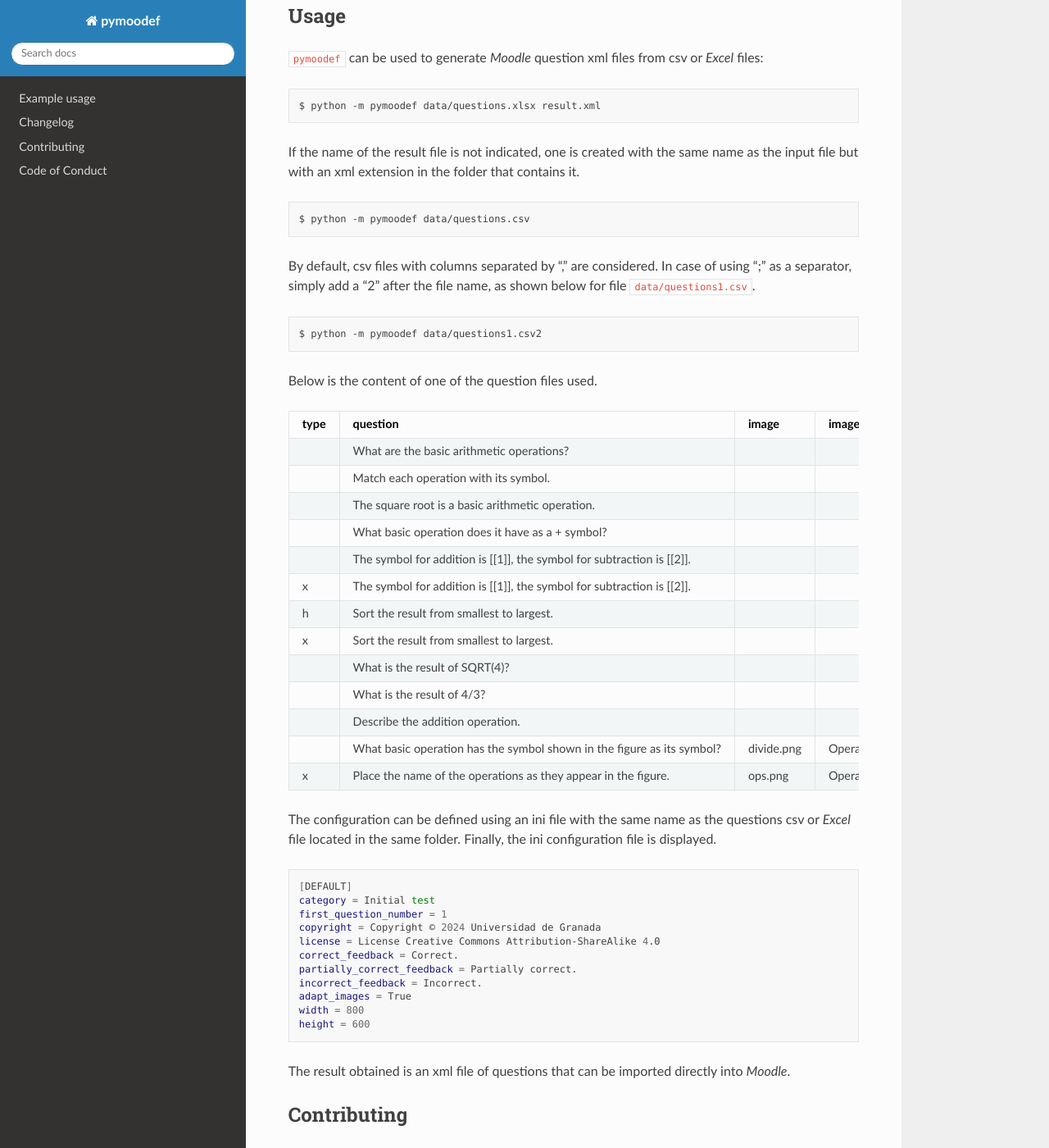
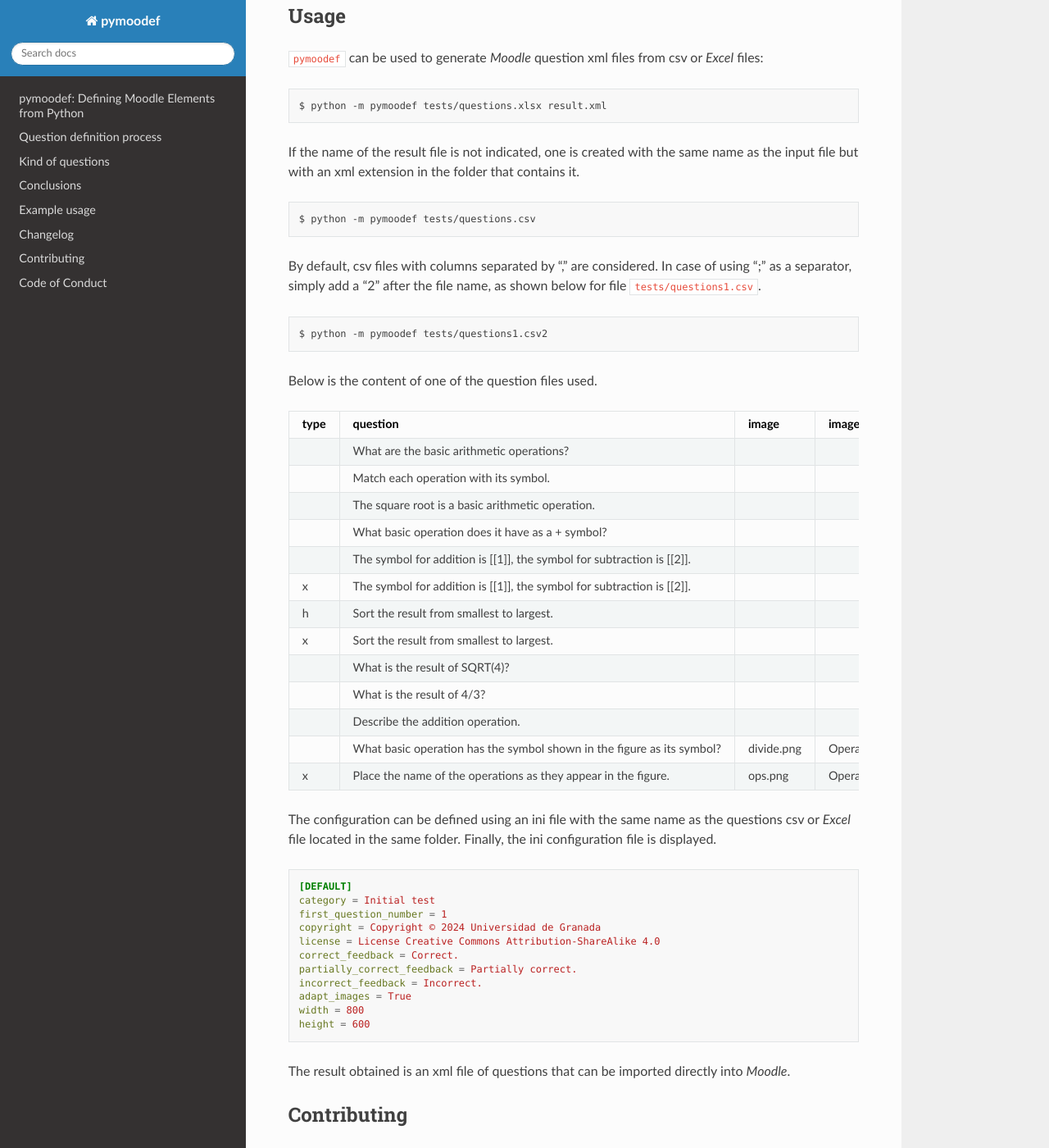
Before and after one commit to josesamos/pymoodef, a Sphinx documentation site: the page built from docs/index.md, in a window 1280 px wide and 1400 px high, scrolled down 642 px. Shown: the whole window at 82% size. Built offline with Sphinx 7.4.7 and the Read the Docs theme 2.0.0, drawn with Linux system fonts in a browser that asks for light colours; pages that are not in the unit, such as notebooks, are missing from menus; some of the changed lines change nothing that is shown.

Commit message:
docs: vignette

````diff
--- a/README.md
+++ b/README.md
@@ -35,7 +35,7 @@
 or *Excel* files:
 
 ``` bash
-$ python -m pymoodef data/questions.xlsx result.xml
+$ python -m pymoodef tests/questions.xlsx result.xml
 ```
 
 If the name of the result file is not indicated, one is created with the
@@ -43,15 +43,15 @@
 contains it.
 
 ``` bash
-$ python -m pymoodef data/questions.csv
+$ python -m pymoodef tests/questions.csv
 ```
 
 By default, csv files with columns separated by “,” are considered. In
 case of using “;” as a separator, simply add a “2” after the file name,
-as shown below for file `data/questions1.csv`.
+as shown below for file `tests/questions1.csv`.
 
 ``` bash
-$ python -m pymoodef data/questions1.csv2
+$ python -m pymoodef tests/questions1.csv2
 ```
 
 Below is the content of one of the question files used.
@@ -76,7 +76,7 @@
 the questions csv or *Excel* file located in the same folder. Finally,
 the ini configuration file is displayed.
 
-``` bash
+``` ini
 [DEFAULT]
 category = Initial test
 first_question_number = 1
--- a/docs/index.md
+++ b/docs/index.md
@@ -5,6 +5,7 @@
 :maxdepth: 1
 :hidden:
 
+pymoodef.md
 example.ipynb
 changelog.md
 contributing.md
--- /dev/null
+++ b/docs/pymoodef.md
@@ -0,0 +1,427 @@
+
+<!-- README.md is generated from README.Rmd. Please edit that file -->
+
+# pymoodef: Defining Moodle Elements from Python
+
+[*Moodle*](https://moodle.org/) is a widespread open source learning
+platform. It is the official teaching support platform of the University
+of Granada (Spain), where we develop this package.
+
+The goal of the `pymoodef` package is to harness the power of Python to
+make defining *Moodle* elements easier. In particular, this first
+version is focused on the definition of questions for quizzes.
+
+The process is as follows: we define the questions in Python, from the
+definition, we generate an xml file that we can import directly into
+*Moodle*.
+
+What does this package provide? On the one hand, we have simplified the
+process of manually defining the questions, considering only the
+essential parameters for each type. On the other hand, the package
+offers an infrastructure that allows the automatic or semi-automatic
+generation of questions from Python: to define a question we simply need
+to include a row in a a csv file or an *Excel* file.
+
+The rest of this document is structured as follows: First, the general
+process of defining questions is presented. Next, we show the types of
+questions considered and how to define them. Finally, the document ends
+with conclusions.
+
+# Question definition process
+
+One of the main objectives considered in the package design has been to
+simplify the definition of the questions. To do this, we have considered
+for each question the default values that we use most frequently and we
+only have to define the specific components of the question:
+
+- statement,
+- an optional image and
+- answers.
+
+We do not even have to define the type, only, in some cases, indicate
+some additional detail, such as the orientation of the presentation of
+the answers. The type is deduced from the definition.
+
+Questions are defined within the framework of a *category* (*Moodle*
+concept). In its definition we have included the general configuration
+parameters for all questions.
+
+Therefore, the definition process is as follows:
+
+1.  Define the category (and general characteristics).
+
+2.  Define questions.
+
+3.  Generate the xml file with the result.
+
+4.  Import the xml file from *Moodle*.
+
+As a result, the questions are added to the question bank within the
+category and can be used directly in the definition of quizzes. If we
+need to configure a specific aspect of a question, it can be done there.
+
+In this section we are going to show the first three points of this
+process.
+
+## Define the category and general characteristics
+
+To define a category we use a configuration ini file, where the category
+and other general characteristics of all the questions are indicated.
+
+Below are the parameters that are defined next to the question category.
+
+``` ini
+[DEFAULT]
+category = Initial test
+first_question_number = 1
+copyright = Copyright © 2024 Universidad de Granada
+license = License Creative Commons Attribution-ShareAlike 4.0
+correct_feedback = Correct.
+partially_correct_feedback = Partially correct.
+incorrect_feedback = Incorrect.
+adapt_images = True
+width = 800
+height = 600
+```
+
+In addition to the category name in the `category` parameter, we define
+the `copyright` and `license` parameters that will appear between
+comments in the xml file associated with each question, as can be seen
+below.
+
+``` xml
+<?xml version="1.0" encoding="UTF-8"?>
+<quiz>
+  <question type="category">
+    <category> <text>$course$/top/Initial test</text> </category>
+    <info format="html"> <text></text> </info>
+    <idnumber></idnumber>
+  </question>
+<question type="...">
+...
+<questiontext format="html">
+  <text><![CDATA[
+     <!-- Copyright © 2024 Universidad de Granada -->
+     <!-- License Creative Commons Attribution-ShareAlike 4.0 -->
+     ... ]]></text>
+...
+</questiontext>
+...
+</question>
+</quiz>
+```
+
+Questions have a name, which is displayed as a summary in the *Moodle*
+question bank. We compose the name from the number of the question, the
+type of question that we have deduced and the beginning of its
+statement. For example, below is a generated question name.
+
+``` xml
+<?xml version="1.0" encoding="UTF-8"?>
+<quiz>
+...
+<question type="multichoice">
+<name> <text>q_001_multichoice_what_are_the_basic_arithmetic_operations</text> </name>
+...
+</question>
+</quiz>
+```
+
+Using the parameter `first_question_number`, the number that will be
+assigned to the first question is defined, with a three-digit format.
+This number will increase for each question.
+
+For each question we can indicate feedback text for cases in which the
+answer is correct, partially correct or incorrect: The corresponding
+values are provided by the `correct_feedback`,
+`partially_correct_feedback` and `incorrect_feedback` parameters.
+
+Finally, each question stem can include an image. Sometimes the images
+we use have very different sizes and require a prior transformation to
+homogenize their presentation. This transformation can be carried out
+automatically by indicating it using the parameter `adapt_images`
+(default is `False`). Using the parameters `width` and `height` we
+indicate the size of the resulting image. It is advisable to test this
+functionality and adjust the size accordingly by viewing the result when
+defining a questionnaire in *Moodle*. **The original images are not
+modified**, only those that are embedded in the xml file.
+
+## Define questions
+
+We can define the questions in bulk using a csv file or an *Excel* file.
+Below is the structure of the files and how to use them for generating
+the result.
+
+### File structure
+
+In the included examples, the files have the following columns.
+
+``` csv
+type, question, image, image_alt, answer, a_1, a_2, a_3
+```
+
+We can add as many additional columns as we consider necessary. The
+names of the additional columns are not important, for example we can
+follow the same criteria: `a_4`, `a_5`, etc.
+
+In that file, we can include rows using a text editor, Python or some
+tool to edit csv or *Excel* files in spreadsheet format.
+
+Below is the content of the csv and *Excel* files included in this
+package.
+
+| type | question                                                                       | image      | image_alt  | answer                                              | a_1                       | a_2                                                              | a_3         |
+|------|--------------------------------------------------------------------------------|------------|------------|-----------------------------------------------------|---------------------------|------------------------------------------------------------------|-------------|
+|      | What are the basic arithmetic operations?                                      |            |            | Addition, subtraction, multiplication and division. | Addition and subtraction. | Addition, subtraction, multiplication, division and square root. |             |
+|      | Match each operation with its symbol.                                          |            |            | Addition\<\|\>+                                     | Subtraction\<\|\>-        | Multiplication\<\|\>\*                                           |             |
+|      | The square root is a basic arithmetic operation.                               |            |            | False                                               |                           |                                                                  |             |
+|      | What basic operation does it have as a + symbol?                               |            |            | Addition                                            |                           |                                                                  |             |
+|      | The symbol for addition is \[\[1\]\], the symbol for subtraction is \[\[2\]\]. |            |            | \+                                                  | \-                        |                                                                  |             |
+| x    | The symbol for addition is \[\[1\]\], the symbol for subtraction is \[\[2\]\]. |            |            | \+                                                  | \-                        |                                                                  |             |
+| h    | Sort the result from smallest to largest.                                      |            |            | 6/2                                                 | 6-2                       | 6+2                                                              | 6\*2        |
+| x    | Sort the result from smallest to largest.                                      |            |            | 6/2                                                 | 6-2                       | 6+2                                                              | 6\*2        |
+|      | What is the result of SQRT(4)?                                                 |            |            | 2                                                   | -2                        |                                                                  |             |
+|      | What is the result of 4/3?                                                     |            |            | 1.33\<\|\>0.03                                      |                           |                                                                  |             |
+|      | Describe the addition operation.                                               |            |            |                                                     |                           |                                                                  |             |
+|      | What basic operation has the symbol shown in the figure as its symbol?         | divide.png | Operation  | Division                                            |                           |                                                                  |             |
+| x    | Place the name of the operations as they appear in the figure.                 | ops.png    | Operations | Addition                                            | Multiplication            | Division                                                         | Subtraction |
+
+The type of question is deduced from the statement and the answers. The
+`type` column is used to distinguish between two types of questions and
+also to indicate the presentation of the answers. It can have three
+values: empty, `h` or any other value different from those two. In the
+above example it is `x`, that is, the third case: As we will see in the
+next section, it indicates that it is not a `multichoice` question and
+that the values are not displayed horizontally (`h` value).
+
+The question statement is defined by the column `question`.
+
+An image can be shown after statement. Using the column `image` we
+indicate the file that contains it: To include an image, simply include
+its location based on the location of the question definition file; in
+the examples the images are in the same folder as the question file
+(`divide.png` and `ops.png`). Each image must have a description that is
+indicated by the `image_alt` column.
+
+Finally we define the answers to the question. Using the column `answer`
+we indicate the first one. If necessary, we can indicate the rest in a
+variable way with the column names we want, as many as we need to
+include.
+
+There are types of questions in which two string values must be
+indicated for each answer. The criterion we have adopted to include two
+values in a cell is to use a separator and define them in a single
+string, the separator is `<|>`: It can be seen in the definition of some
+of the previous questions, for example, `Addition<|>+` or `1.33<|>0.03`.
+
+### Generation using a csv file or an *Excel* file
+
+If we place files for questions, `questions.csv` or `questions.xlsx`,
+and `questions.ini` in the same folder (files can have any name but it
+must be the same for the questions, csv or xlsx, and for the
+configuration, ini), we can generate file `questions.xml` (also in the
+same folder) in the following way.
+
+``` bash
+$ python -m pymoodef tests/questions.csv
+```
+
+For *Excel* files the definition is carried out in the same way.
+
+``` bash
+$ python -m pymoodef tests/questions.xlsx
+```
+
+We can also indicate the xml file that we want to be generated, as shown
+below.
+
+``` bash
+$ python -m pymoodef tests/questions.csv result.xml
+```
+
+By default, csv files with columns separated by “,” are considered. In
+case of using “;” as a separator, simply add a “2” after the file name,
+as shown below for file `tests/questions1.csv`.
+
+``` bash
+$ python -m pymoodef tests/questions1.csv2
+```
+
+## Generated xml file
+
+The generated file is the one that we can import from *Moodle* in the
+*Question Bank* section.
+
+If we have included images, the file size increases considerably because
+they are embedded in xml (not referenced).
+
+The definition file for a single question is shown below.
+
+``` xml
+<?xml version="1.0" encoding="UTF-8"?>
+<quiz>
+  <question type="category">
+    <category> <text>$course$/top/Initial test</text> </category>
+    <info format="html"> <text></text> </info>
+    <idnumber></idnumber>
+  </question>
+  <question type="multichoice">
+<name> <text>q_001_multichoice_what_are_the_basic_arithmetic_operations</text> </name>
+<questiontext format="html">
+  <text><![CDATA[
+     <!-- Copyright © 2024 Universidad de Granada -->
+     <!-- License Creative Commons Attribution-ShareAlike 4.0 -->
+     <p>What are the basic arithmetic operations?</p>]]></text>
+
+</questiontext>
+<generalfeedback format="html"> <text></text> </generalfeedback>
+<defaultgrade>1.0000000</defaultgrade>
+<penalty>0.5</penalty>
+<hidden>0</hidden>
+<idnumber></idnumber>
+<single>true</single>
+<shuffleanswers>true</shuffleanswers>
+<answernumbering>abc</answernumbering>
+<showstandardinstruction>0</showstandardinstruction>
+<correctfeedback format="moodle_auto_format"> <text>Correct.</text> </correctfeedback>
+<partiallycorrectfeedback format="moodle_auto_format"> <text></text> </partiallycorrectfeedback>
+<incorrectfeedback format="moodle_auto_format"> <text>Incorrect.</text> </incorrectfeedback>
+<answer fraction="100" format="html">
+   <text>Addition, subtraction, multiplication and division.</text>
+   <feedback format="html"> <text>Correct.</text> </feedback>
+</answer>
+<answer fraction="-50.000000000000000" format="html">
+   <text>Addition and subtraction.</text>
+   <feedback format="html"> <text>Incorrect.</text> </feedback>
+</answer>
+<answer fraction="-50.000000000000000" format="html">
+   <text>Addition, subtraction, multiplication, division and square root.</text>
+   <feedback format="html"> <text>Incorrect.</text> </feedback>
+</answer>
+</question>
+</quiz>
+```
+
+# Kind of questions
+
+We have simplified and generalized the definition process for 9 types of
+questions, so that we do not even have to indicate the type to define
+them, it is deduced from the definition: It depends on the value of the
+`answer` column. In some cases a character in the `type` column is used
+to distinguish between two types whose definition is identical or to
+indicate the orientation of the answers (horizontal or vertical), as we
+will see below. We dedicate a section to each type with the names that
+are generated in the xml file.
+
+## `essay`
+
+Only includes the question statement with or without an image (the
+`answer` field is empty). The answer to the question is made through
+free text. Below is an example that we had shown before.
+
+| type | question                         | image | image_alt | answer | a_1 | a_2 | a_3 |
+|------|----------------------------------|-------|-----------|--------|-----|-----|-----|
+|      | Describe the addition operation. |       |           |        |     |     |     |
+
+## `truefalse`
+
+The `answer` field contains the correct answer. If this is one of the
+literals corresponding to the boolean values (`'True'` or `'False'`),
+nothing else needs to be indicated. Here is an example.
+
+| type | question                                         | image | image_alt | answer | a_1 | a_2 | a_3 |
+|------|--------------------------------------------------|-------|-----------|--------|-----|-----|-----|
+|      | The square root is a basic arithmetic operation. |       |           | False  |     |     |     |
+
+## `numerical`
+
+If the value of field `answer` is a number with or without decimal
+places, or a vector of two numbers, it is a `numerical` question.
+
+In this type of questions we only have to indicate correct values of the
+answer. If, instead of a value, we indicate a vector of two values, the
+second number represents the margin of error in which the answer is
+accepted as valid. Below are two examples.
+
+| type | question                       | image | image_alt | answer         | a_1 | a_2 | a_3 |
+|------|--------------------------------|-------|-----------|----------------|-----|-----|-----|
+|      | What is the result of SQRT(4)? |       |           | 2              | -2  |     |     |
+|      | What is the result of 4/3?     |       |           | 1.33\<\|\>0.03 |     |     |     |
+
+## `shortanswer`
+
+If only field `answer` is defined and it is not a boolean or numeric
+value, it is of type `shortanswer`, for example:
+
+| type | question                                         | image | image_alt | answer   | a_1 | a_2 | a_3 |
+|------|--------------------------------------------------|-------|-----------|----------|-----|-----|-----|
+|      | What basic operation does it have as a + symbol? |       |           | Addition |     |     |     |
+
+## `multichoice`
+
+If field `answer` and the rest of the answers are of type string, it is
+of type `multichoice`. The content of field `answer` is the correct
+answer. Here is an example.
+
+| type | question                                  | image | image_alt | answer                                              | a_1                       | a_2                                                              | a_3 |
+|------|-------------------------------------------|-------|-----------|-----------------------------------------------------|---------------------------|------------------------------------------------------------------|-----|
+|      | What are the basic arithmetic operations? |       |           | Addition, subtraction, multiplication and division. | Addition and subtraction. | Addition, subtraction, multiplication, division and square root. |     |
+
+## `ordering`
+
+Type `ordering` is defined as type `multichoice`. To distinguish it, we
+assign the column `type` a value other than empty, which is its default
+value. If we assign the value `h`, the answers will be presented
+horizontally, if it is different from `h`, they will be presented
+vertically.
+
+In the example below, the two questions are the same, only the way the
+answers are presented changes.
+
+| type | question                                  | image | image_alt | answer | a_1 | a_2 | a_3  |
+|------|-------------------------------------------|-------|-----------|--------|-----|-----|------|
+| h    | Sort the result from smallest to largest. |       |           | 6/2    | 6-2 | 6+2 | 6\*2 |
+| x    | Sort the result from smallest to largest. |       |           | 6/2    | 6-2 | 6+2 | 6\*2 |
+
+## `ddwtos` and `gapselect`
+
+In questions of these types the objective is to fill in the gaps with
+the terms indicated. If the variable `type` has the default value (empty
+string), the values are filled by dragging and dropping. If we define a
+value other than empty in the variable `type`, they are filled by
+selecting from a list.
+
+Gaps in the statement are defined by numbers in double brackets, as
+shown in the following examples.
+
+| type | question                                                                       | image | image_alt | answer | a_1 | a_2 | a_3 |
+|------|--------------------------------------------------------------------------------|-------|-----------|--------|-----|-----|-----|
+|      | The symbol for addition is \[\[1\]\], the symbol for subtraction is \[\[2\]\]. |       |           | \+     | \-  |     |     |
+| x    | The symbol for addition is \[\[1\]\], the symbol for subtraction is \[\[2\]\]. |       |           | \+     | \-  |     |     |
+
+We have to indicate as many answers as gaps, in the correct order.
+
+## `matching`
+
+If the answers are made up of vectors of pairs of strings, we are in a
+type `matching` question. Below we show an example.
+
+| type | question                              | image | image_alt | answer          | a_1                | a_2                    | a_3 |
+|------|---------------------------------------|-------|-----------|-----------------|--------------------|------------------------|-----|
+|      | Match each operation with its symbol. |       |           | Addition\<\|\>+ | Subtraction\<\|\>- | Multiplication\<\|\>\* |     |
+
+# Conclusions
+
+The `pymoodef` package makes it easy to define questions for *Moodle*
+quizzes.
+
+We can define the questions in bulk using a csv or *Excel* file. We have
+simplified and generalized the definition so that the types considered
+are defined with the same columns.
+
+The functionality offered by the package can be used to manually define
+the questions quickly or to define them automatically or
+semi-automatically from Python.
+
+The result of the definition process is an xml file that can be imported
+directly into the *Moodle* question bank.
````
Also changed, not shown: docs/example.ipynb, 1 other file.
